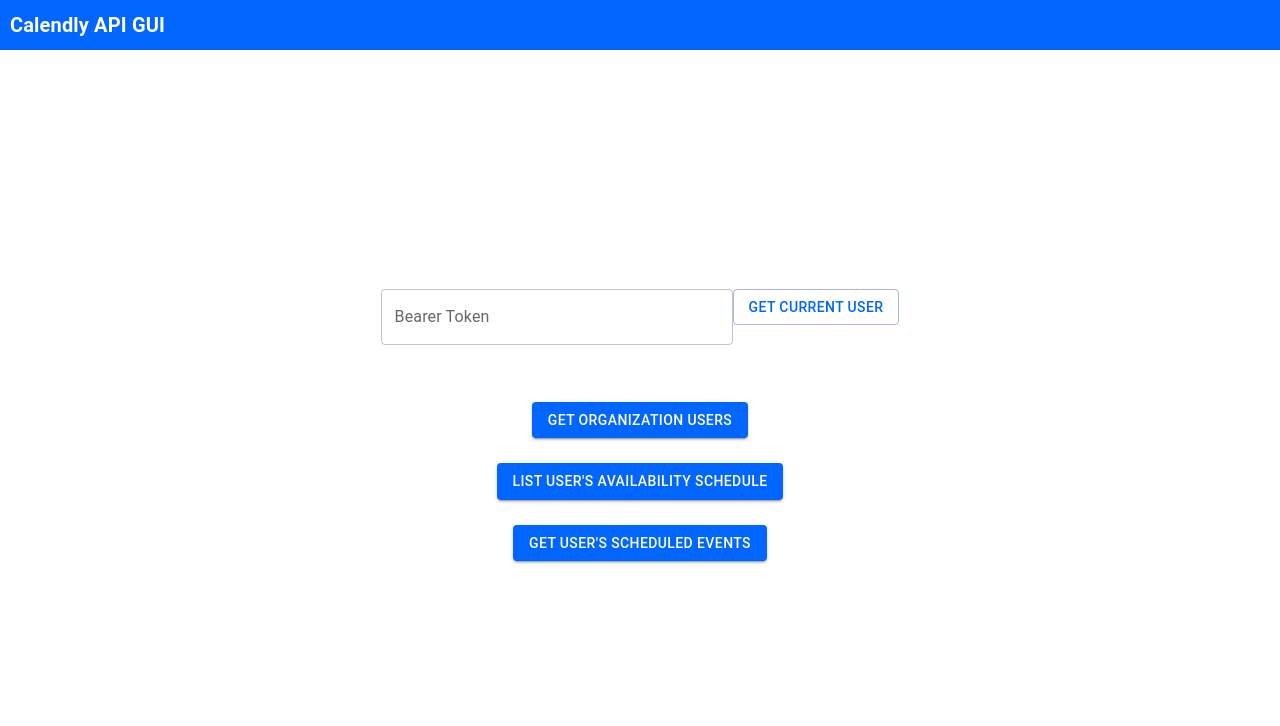
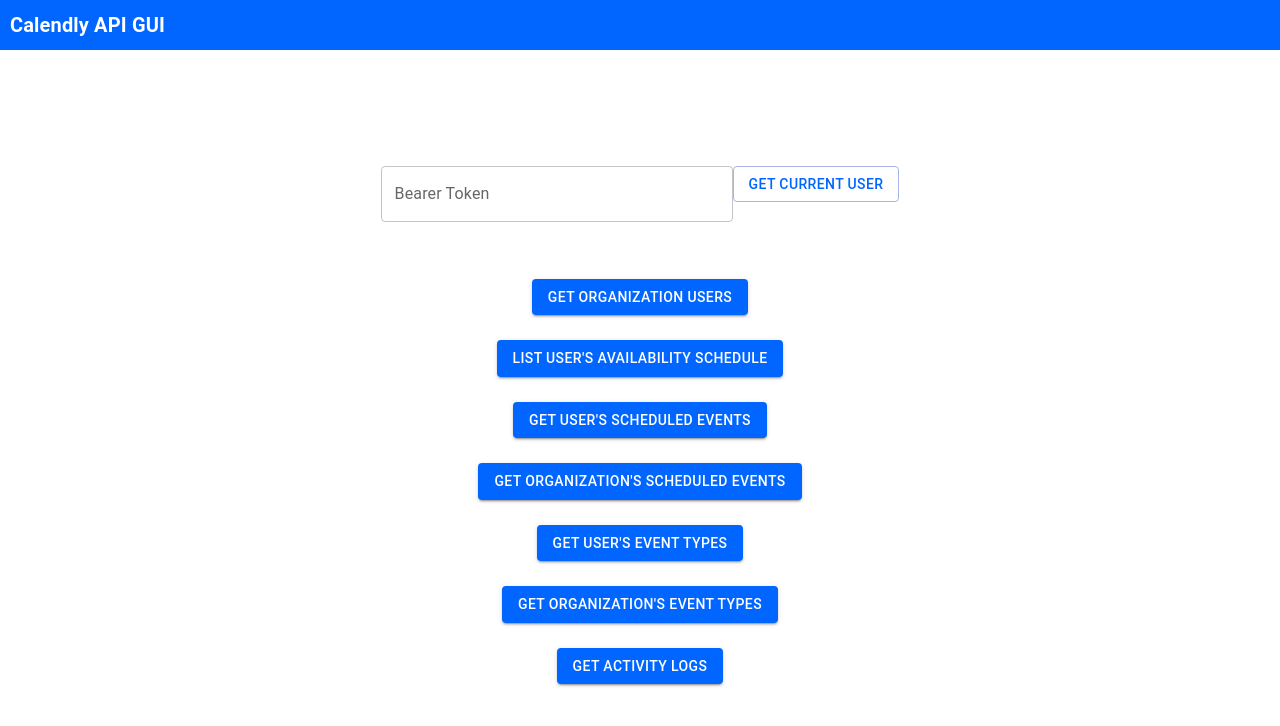
Before and after one commit to javayporter-cal/Calendly-API-GUI, a React (Vite) app: page / in a window 1280 px wide. Shown: the top 726 px of the page. Built offline with nearby package versions, Linux system fonts and the light colour scheme.

Commit message:
add more request buttons, add request URLs

```diff
--- a/src/components/ApiReqComp.tsx
+++ b/src/components/ApiReqComp.tsx
@@ -25,7 +25,11 @@
 
   const getOrgMemberships: string = `https://api.calendly.com/organization_memberships?organization=${orgUri}`;
   const getUserAvailSch: string = `https://api.calendly.com/user_availability_schedules?user=${userUri}`;
-  const getUserSchEvents: string = `https://api.calendly.com/scheduled_events?user=${userUri}`
+  const getUserSchEvents: string = `https://api.calendly.com/scheduled_events?user=${userUri}`;
+  const getOrgSchEvents: string = `https://api.calendly.com/scheduled_events?organization=${orgUri}`;
+  const getOrgEventTypes: string = `https://api.calendly.com/event_types?organization=${orgUri}`;
+  const getUserEventTypes: string = `https://api.calendly.com/event_types?user=${userUri}`;
+  const geteActivityLogs: string = `https://api.calendly.com/activity_log_entries?organization=${orgUri}`;
 
   const handleTokenChange = (event: React.ChangeEvent<HTMLInputElement>) => {
     setBearerToken(event.target.value);
@@ -261,6 +265,10 @@
       <FetchReq requestUrl={getOrgMemberships} bearerToken={bearerToken} buttonLabel='Get Organization Users' />
       <FetchReq requestUrl={getUserAvailSch} bearerToken={bearerToken} buttonLabel="List User's Availability Schedule" />
       <FetchReq requestUrl={getUserSchEvents} bearerToken={bearerToken} buttonLabel="Get User's Scheduled Events" />
+      <FetchReq requestUrl={getOrgSchEvents} bearerToken={bearerToken} buttonLabel="Get Organization's Scheduled Events" />
+      <FetchReq requestUrl={getUserEventTypes} bearerToken={bearerToken} buttonLabel="Get User's Event Types" />
+      <FetchReq requestUrl={getOrgEventTypes} bearerToken={bearerToken} buttonLabel="Get Organization's Event Types" />
+      <FetchReq requestUrl={geteActivityLogs} bearerToken={bearerToken} buttonLabel="Get Activity Logs" />
 
       {error && <p style={{ color: 'red' }}>Error: {error}</p>}
 
--- a/src/components/FetchReq.tsx
+++ b/src/components/FetchReq.tsx
@@ -81,6 +81,7 @@
   return (
     <div>
         <SubmitReq />
+        {error && <p style={{ color: 'red' }}>Error: {error}</p>}
         {isVisible && (
         <ReqResp data={apiRes} />
         )}
```
